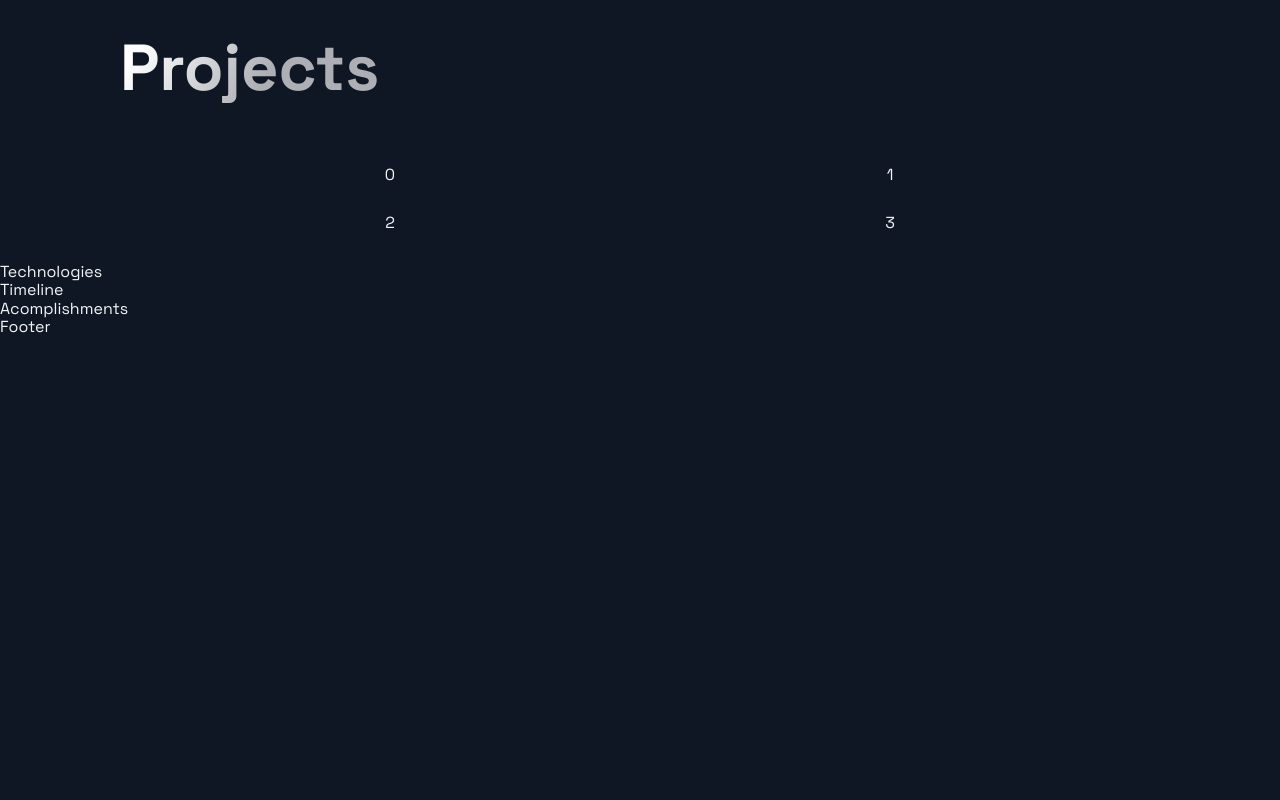
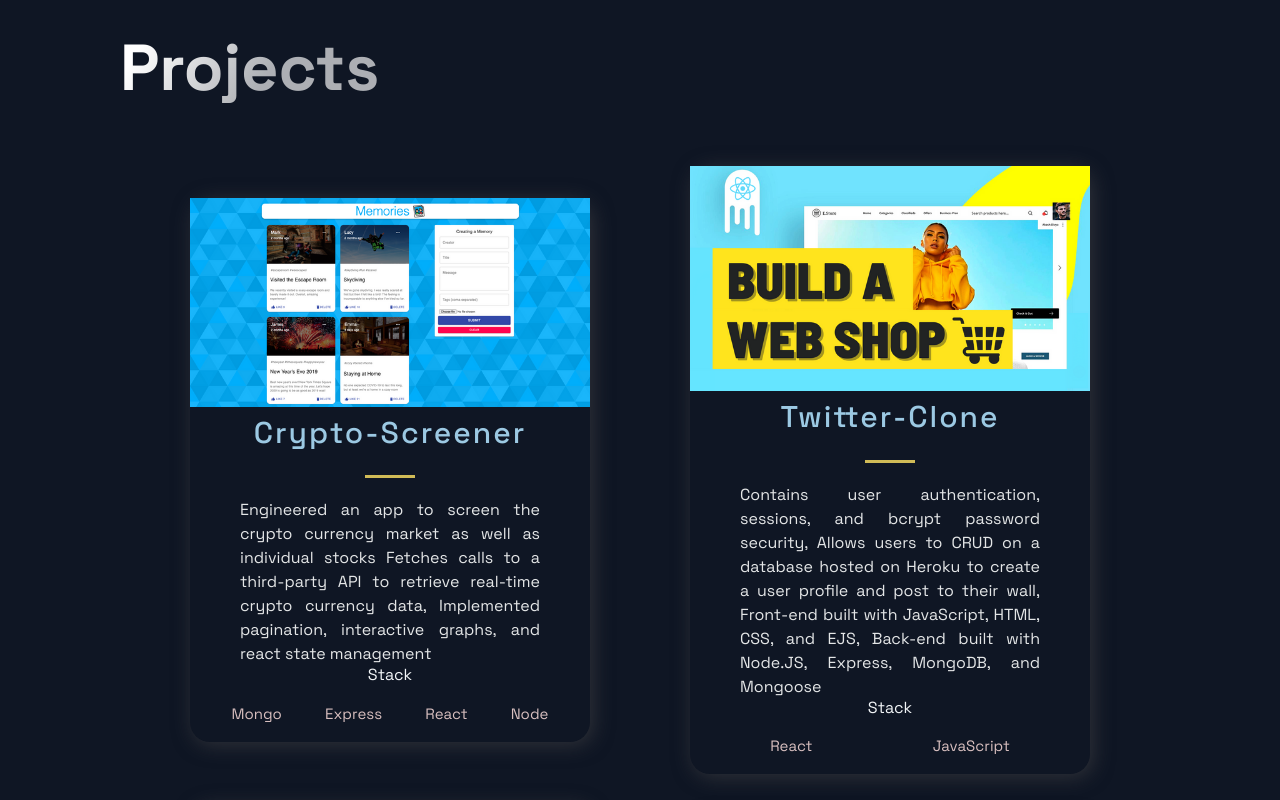
Before and after one commit to andrew-merz/portfolio_website, a Next.js app: page / in a window 1280 px wide. Shown: the part 820-1620 px from the top of the page. Before the commit the page ends 1157 px from the top, so only its background shows below. Built offline with nearby package versions, Linux system fonts and the light colour scheme.

Commit message:
working on projects section object

```diff
--- a/src/components/Projects/Projects.js
+++ b/src/components/Projects/Projects.js
@@ -25,9 +25,26 @@ const Projects = () => (
     <SectionDivider />
     <SectionTitle main>Projects</SectionTitle>
     <GridContainer>
-      {[0, 1, 2, 3].map((project) => (
-        <div>{project}</div>
-      ))}
+      {projects.map(
+        ({ id, image, title, description, tags, source, visit }) => (
+          <BlogCard key={id}>
+            <Img src={image} />
+            <TitleContent>
+              <HeaderThree title>{title}</HeaderThree>
+              <Hr />
+            </TitleContent>
+            <CardInfo>{description}</CardInfo>
+            <div>
+              <TitleContent>Stack</TitleContent>
+              <TagList>
+                {tags.map((tag, i) => (
+                  <Tag key={i}>{tag}</Tag>
+                ))}
+              </TagList>
+            </div>
+          </BlogCard>
+        )
+      )}
     </GridContainer>
   </Section>
 );
--- a/src/components/Projects/ProjectsStyles.js
+++ b/src/components/Projects/ProjectsStyles.js
@@ -1,11 +1,11 @@
-import styled from 'styled-components';
+import styled from "styled-components";
 
 export const Img = styled.img`
-  width:100%;
-  height:100%;
+  width: 100%;
+  height: 100%;
   object-fit: cover;
   overflow: hidden;
-`
+`;
 
 export const GridContainer = styled.section`
   display: grid;
@@ -20,10 +20,10 @@ row-gap: 3rem;
     padding: 2rem;
     padding-bottom: 0;
   }
+`;
+export const BlogCard = styled.div`
+  border-radius: 20px;
 
-`
-export const BlogCard = styled.div`
-  border-radius: 10px;
   box-shadow: 3px 3px 20px rgba(80, 78, 78, 0.5);
   text-align: center;
   width: 400px;
@@ -35,16 +35,14 @@ export const TitleContent = styled.div`
   text-align: center;
   z-index: 20;
   width: 100%;
-
 `;
-
 
 export const HeaderThree = styled.h3`
   font-weight: 500;
   letter-spacing: 2px;
   color: #9cc9e3;
-  padding: .5rem 0;
-  font-size: ${(props) => props.title ? '3rem' : '2rem'};
+  padding: 0.5rem 0;
+  font-size: ${(props) => (props.title ? "3rem" : "2rem")};
 `;
 
 export const Hr = styled.hr`
@@ -59,12 +57,11 @@ export const Intro = styled.div`
   width: 170px;
   margin: 0 auto;
   color: #dce3e7;
-  font-family: 'Droid Serif', serif;
+  font-family: "Droid Serif", serif;
   font-size: 13px;
   font-style: italic;
   line-height: 18px;
 `;
-
 
 export const CardInfo = styled.p`
   width: 100%;
@@ -74,11 +71,9 @@ export const CardInfo = styled.p`
   line-height: 24px;
   text-align: justify;
   @media ${(props) => props.theme.breakpoints.sm} {
-    padding:.3rem
-
+    padding: 0.3rem;
   }
 `;
-
 
 export const UtilityList = styled.ul`
   list-style-type: none;
@@ -89,15 +84,14 @@ export const UtilityList = styled.ul`
 `;
 
 export const ExternalLinks = styled.a`
-color:#d4c0c0;
+  color: #d4c0c0;
   font-size: 1.6rem;
-padding:1rem 1.5rem;
+  padding: 1rem 1.5rem;
   background: #6b3030;
   border-radius: 15px;
   transition: 0.5s;
-&:hover{
+  &:hover {
     background: #801414;
-
   }
 `;
 
@@ -105,8 +99,8 @@ export const TagList = styled.ul`
   display: flex;
   justify-content: space-around;
   padding: 2rem;
-`
+`;
 export const Tag = styled.li`
   color: #d8bfbf;
   font-size: 1.5rem;
-`
+`;
--- a/src/constants/constants.js
+++ b/src/constants/constants.js
@@ -1,46 +1,50 @@
 export const projects = [
   {
-    title: 'MERN Memories',
-    description: "Using React, Node.js, Express & MongoDB you'll learn how to build a Full Stack MERN Application - from start to finish. The App is called Memories and it is a simple social media app that allows users to post interesting events that happened in their lives.",
-      image: '/images/1.png',
-      tags: ['Mongo', 'Express', 'React', 'Node'],
-    source: 'https://google.com',
-    visit: 'https://google.com',
+    title: "Crypto-Screener",
+    description:
+      "Engineered an app to screen the crypto currency market as well as individual stocks \nFetches calls to a third-party API to retrieve real-time crypto currency data,\n Implemented pagination, interactive graphs, and react state management",
+    image: "/images/1.png",
+    tags: ["Mongo", "Express", "React", "Node"],
+    source: "https://google.com",
+    visit: "https://google.com",
     id: 0,
   },
   {
-    title: 'E-Commerce',
-    description:"While building it you're going to learn many advanced React & JavaScript topics, as well as how to use Stripe for card transactions. On top of that, at the end of the video, you will have this unique and complex webshop app that you will be able to add to your portfolio. And trust me, e-commerce applications are impressive.",
-    image: '/images/2.png',
-    tags: ['React', 'JavaScript'],
-    source: 'https://google.com',
-    visit: 'https://google.com',
+    title: "Twitter-Clone",
+    description:
+      "Contains user authentication, sessions, and bcrypt password security, Allows users to CRUD on a database hosted on Heroku to create a user profile and post to their wall, Front-end built with JavaScript, HTML, CSS, and EJS, Back-end built with Node.JS, Express, MongoDB, and Mongoose",
+    image: "/images/2.png",
+    tags: ["React", "JavaScript"],
+    source: "https://google.com",
+    visit: "https://google.com",
     id: 1,
   },
   {
-    title: 'WebRTC App',
-    description: "This is a code repository for the corresponding YouTube video. In this tutorial, we're going to build and deploy a React Video Chat Application using WebRTC.",
-      image: '/images/3.jpg',
-      tags: ['React', 'WebRTC'],
-    source: 'https://google.com',
-    visit: 'https://google.com',
+    title: "WebRTC App",
+    description:
+      "This is a code repository for the corresponding YouTube video. In this tutorial, we're going to build and deploy a React Video Chat Application using WebRTC.",
+    image: "/images/3.jpg",
+    tags: ["React", "WebRTC"],
+    source: "https://google.com",
+    visit: "https://google.com",
     id: 2,
   },
   {
-    title: 'Unichat',
-    description: "This is a code repository for the corresponding video tutorial. In this video, we will create a full Realtime Chat Application",
-    image: '/images/4.jpg',
-    tags: ['React', 'ChatEngine', 'Firebase'],
-    source: 'https://google.com',
-    visit: 'https://google.com',
+    title: "Unichat",
+    description:
+      "This is a code repository for the corresponding video tutorial. In this video, we will create a full Realtime Chat Application",
+    image: "/images/4.jpg",
+    tags: ["React", "ChatEngine", "Firebase"],
+    source: "https://google.com",
+    visit: "https://google.com",
     id: 3,
   },
 ];
 
 export const TimeLineData = [
-  { year: 2017, text: 'Started my journey', },
-  { year: 2018, text: 'Worked as a freelance developer', },
-  { year: 2019, text: 'Founded JavaScript Mastery', },
-  { year: 2020, text: 'Shared my projects with the world', },
-  { year: 2021, text: 'Started my own platform', },
+  { year: 2017, text: "Started my journey" },
+  { year: 2018, text: "Worked as a freelance developer" },
+  { year: 2019, text: "Founded JavaScript Mastery" },
+  { year: 2020, text: "Shared my projects with the world" },
+  { year: 2021, text: "Started my own platform" },
 ];
```
Lines whose indentation alone changed are shown as unchanged.
